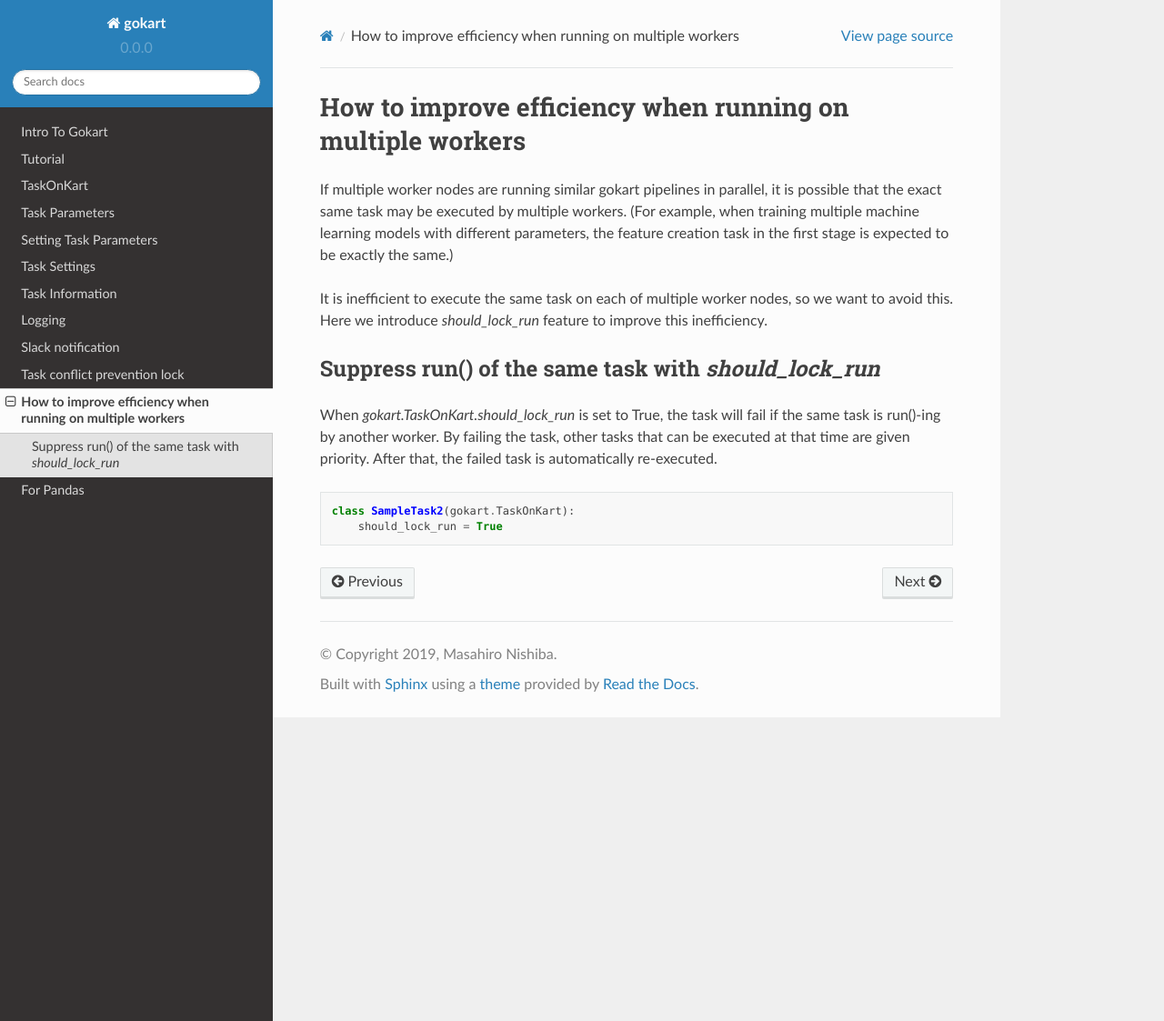
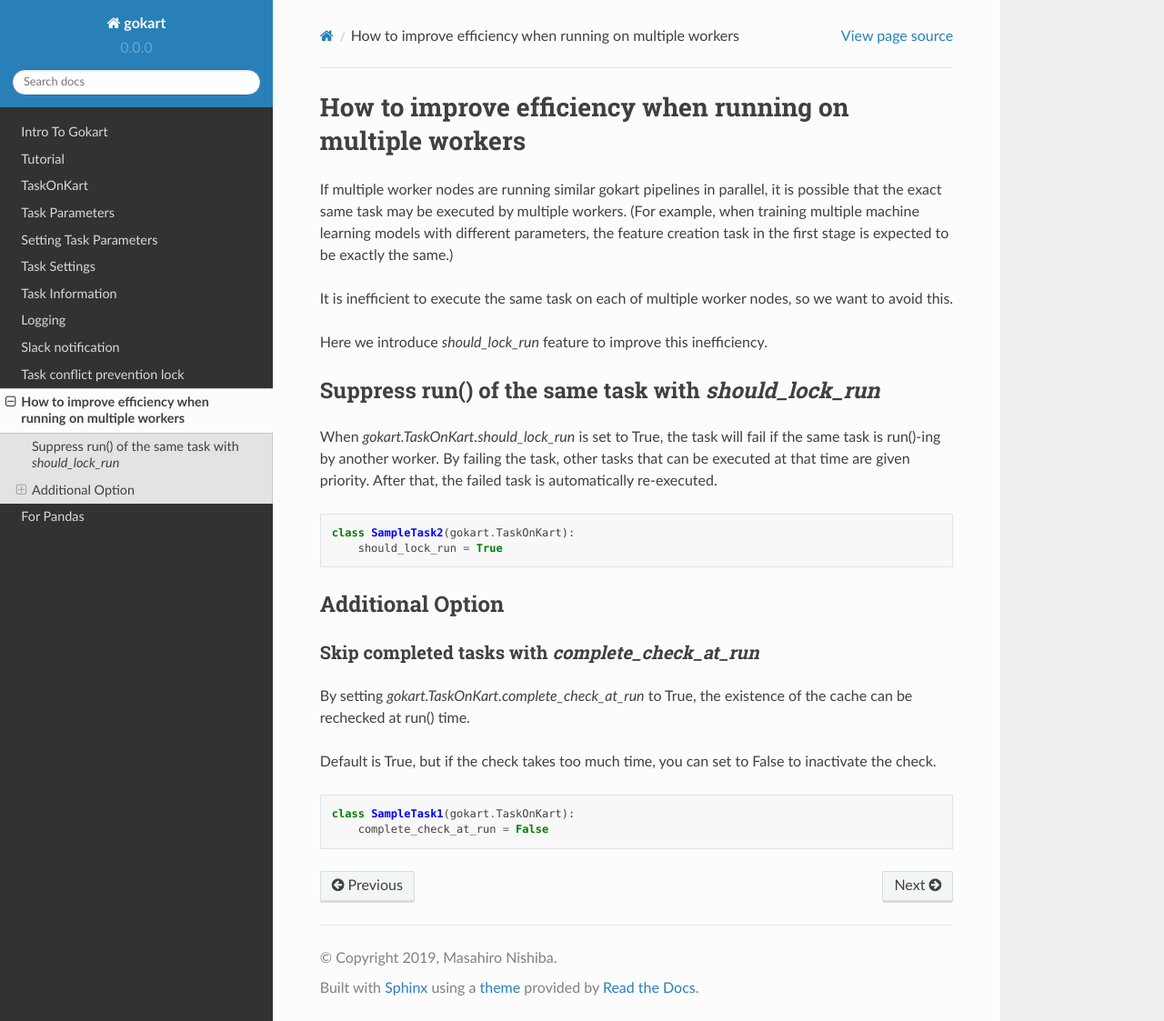
Before and after one commit to m3dev/gokart, a Sphinx documentation site: the page built from docs/efficient_run_on_multi_workers.rst, in a window 1280 px wide and 1123 px high. Shown: the whole window at 91% size. Built offline with Sphinx 7.4.7 and the Read the Docs theme 2.0.0, drawn with Linux system fonts in a browser that asks for light colours; pages that are not in the unit, such as notebooks, are missing from menus; the version number is read from the project's files by our own code.

Commit message:
add task run lock
delete RunWithLock

delete old codes

add test

sort

sort

delete

move

rename

test

rename

Change build backend to poetry-core (#355)

Co-authored-by: Keisuke Ogaki <keisuke-ogaki@m3.com>

allow distributing typed information (#356)

* allow distributing typed information

* restore include

relax python constraint (#357)

relock

add

Update docs/efficient_run_on_multi_workers.rst

Co-authored-by: Keisuke OGAKI <hikingko1@gmail.com>

set complete_check_at_run=False

```diff
--- a/docs/efficient_run_on_multi_workers.rst
+++ b/docs/efficient_run_on_multi_workers.rst
@@ -5,9 +5,8 @@ If multiple worker nodes are running similar gokart pipelines in parallel, it is
 (For example, when training multiple machine learning models with different parameters, the feature creation task in the first stage is expected to be exactly the same.)
 
 It is inefficient to execute the same task on each of multiple worker nodes, so we want to avoid this.
+
 Here we introduce `should_lock_run` feature to improve this inefficiency.
-
-
 
 Suppress run() of the same task with `should_lock_run`
 ------------------------------------------------------
@@ -19,3 +18,18 @@ After that, the failed task is automatically re-executed.
 
     class SampleTask2(gokart.TaskOnKart):
         should_lock_run = True
+
+
+Additional Option
+------------------
+
+Skip completed tasks with `complete_check_at_run`
+~~~~~~~~~~~~~~~~~~~~~~~~~~~~~~~~~~~~~~~~~~~~~~~~~~~
+By setting `gokart.TaskOnKart.complete_check_at_run` to True, the existence of the cache can be rechecked at run() time.
+
+Default is True, but if the check takes too much time, you can set to False to inactivate the check.
+
+.. code:: python
+
+    class SampleTask1(gokart.TaskOnKart):
+        complete_check_at_run = False
```
Also changed, not shown: 1 other file.
